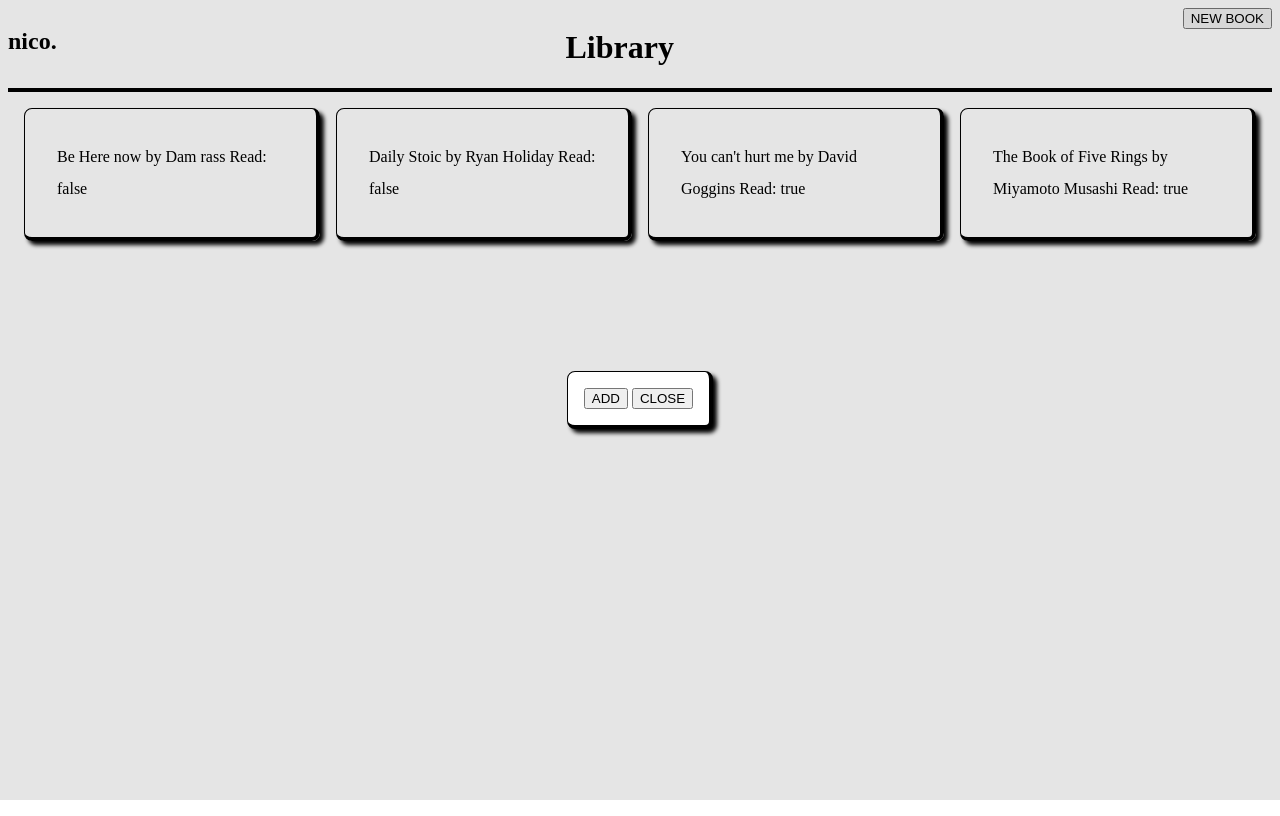
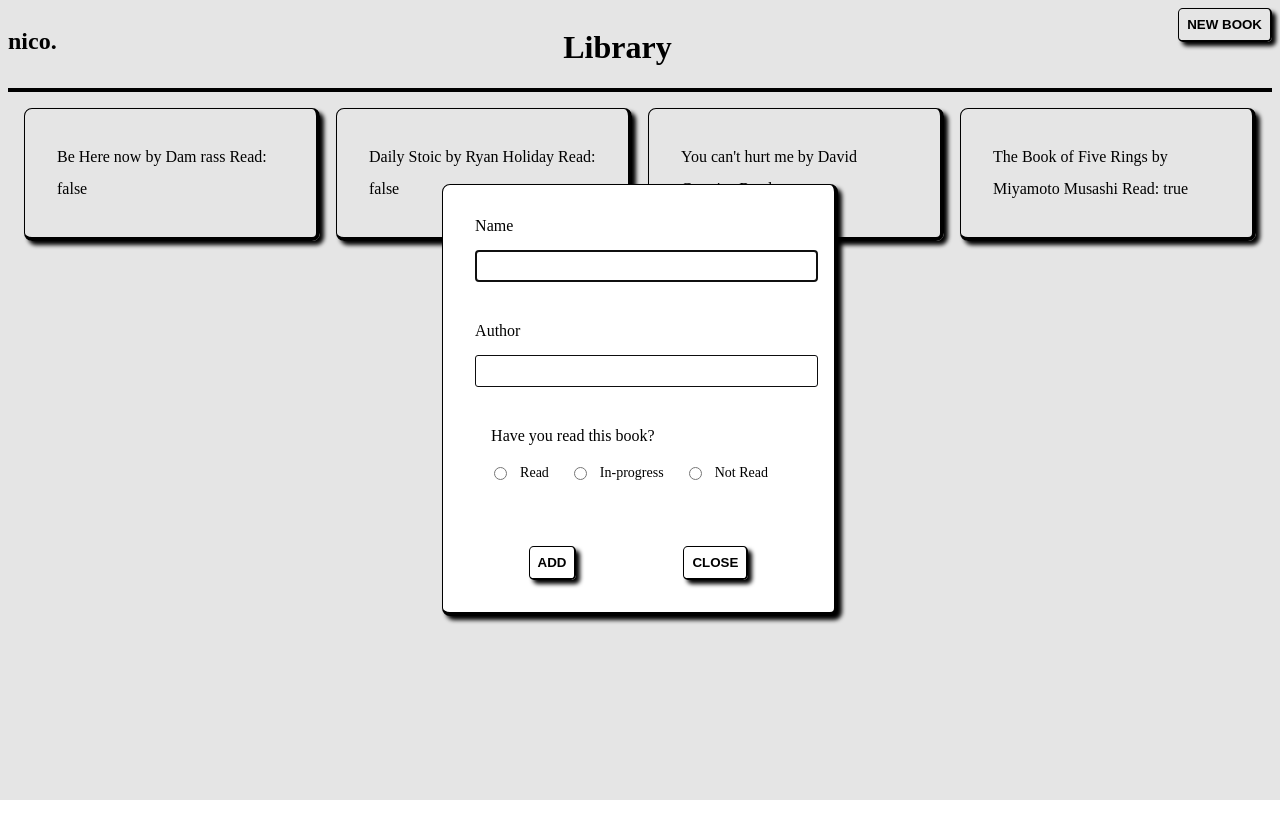
Before and after one commit to ngf11/library, a plain HTML site: page index.html in a window 1280 px wide. Both pictures are taken after a click on the button "NEW BOOK". Drawn offline with Linux system fonts and the light colour scheme.

Commit message:
Library format done. Styling needs inprovment

```diff
--- a/index.html
+++ b/index.html
@@ -18,15 +18,47 @@
       <div class="add-bnt">
         <button class="new-book bnt">NEW BOOK</button>
         <dialog class="modal">
-          <form action="">
-            <button type="submit" class="bnt">ADD</button>
-            <button type="button" class="bnt close-bnt" formmethod="dialog">
-              CLOSE
-            </button>
+          <form action="" method="post">
+            <div class="form-row">
+              <label for="book-name">Name</label>
+              <input id="book-name" name="book-name" type="text" />
+            </div>
+            <div class="form-row">
+              <label for="author-name">Author</label>
+              <input id="author-name" name="author-name" type="text" />
+            </div>
+            <div class="form-row">
+              <fieldset class="legacy-form-row">
+                <legend>Have you read this book?</legend>
+                <input id="read1" type="radio" name="read-type" value="read" />
+                <label for="read1" class="radio-label">Read</label>
+                <input
+                  id="read2"
+                  type="radio"
+                  name="read-type"
+                  value="in-progress"
+                />
+                <label for="read2" class="radio-label">In-progress</label>
+                <input
+                  id="read3"
+                  type="radio"
+                  name="read-type"
+                  value="not-read"
+                />
+                <label for="read3" class="radio-label">Not Read</label>
+              </fieldset>
+            </div>
+            <div class="form-row-bnt">
+              <button type="submit" class="bnt">ADD</button>
+              <button type="button" class="bnt close-bnt" formmethod="dialog">
+                CLOSE
+              </button>
+            </div>
           </form>
         </dialog>
       </div>
     </header>
+
     <script src="./script.js"></script>
   </body>
 </html>
--- a/styles.css
+++ b/styles.css
@@ -1,6 +1,7 @@
 :root {
   box-sizing: border-box;
   margin: 0;
+  padding: 0s;
 }
 body {
   display: flex;
@@ -39,14 +40,78 @@ body {
   line-height: 2rem;
 }
 
+/* form and modal styling */
 .modal {
   border: 1px solid black;
   border-right: 4px solid black;
   border-bottom: 4px solid black;
   box-shadow: 4px 4px 4px black;
   border-radius: 0.5rem;
+  padding: 2rem;
 }
 
 /* dialog::backdrop{
 
 } */
+
+.form-row {
+  margin-bottom: 40px;
+  display: flex;
+  justify-content: flex-start;
+  flex-direction: column;
+  flex-wrap: wrap;
+}
+
+.form-row input[type="text"] {
+  background-color: #ffffff;
+  border: 1px solid #0d0d0e;
+  border-radius: 3px;
+  width: 100%;
+  padding: 7px;
+  font-size: 14px;
+}
+
+.form-row label {
+  margin-bottom: 15px;
+}
+
+.legacy-form-row {
+  border: none;
+  /* margin-bottom: 40px; */
+}
+
+.legacy-form-row legend {
+  margin-bottom: 15px;
+}
+
+.legacy-form-row .radio-label {
+  display: block;
+  font-size: 14px;
+  padding: 0 20px 0 10px;
+}
+
+.legacy-form-row input[type="radio"] {
+  margin-top: 2px;
+}
+
+.legacy-form-row .radio-label,
+.legacy-form-row input[type="radio"] {
+  float: left;
+}
+
+.form-row-bnt {
+  display: flex;
+  flex-direction: row;
+  justify-content: space-around;
+}
+
+.bnt {
+  padding: 0.5rem;
+  background-color: inherit;
+  border: 1px solid black;
+  border-right: 2px solid black;
+  border-bottom: 2px solid black;
+  box-shadow: 4px 4px 4px black;
+  border-radius: 0.3rem;
+  font-weight: bolder;
+}
```
